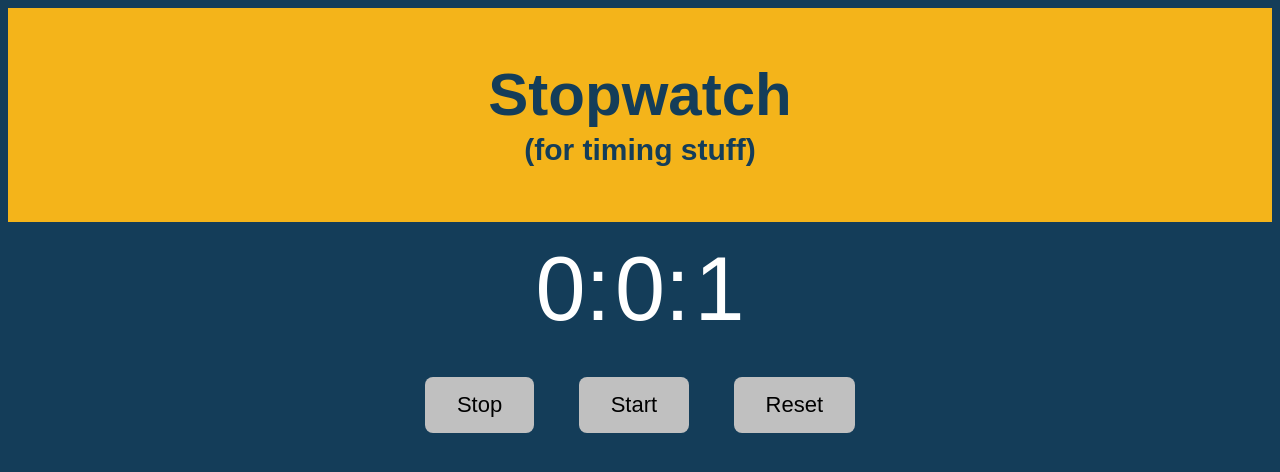
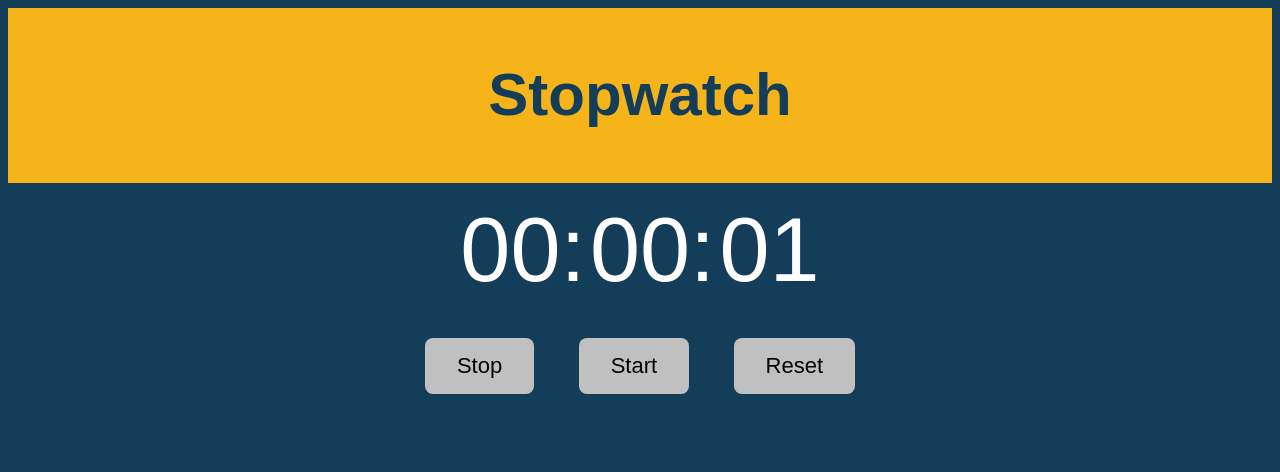
Before and after one commit to jwildermuth/stopwatch-in-js, a plain HTML site: page index.html in a window 1280 px wide. Both pictures are taken after a click on the button "Start". Drawn offline with Linux system fonts and the light colour scheme; a web font is replaced by a local one.

Commit message:
stopwatch: use 2 digits

```diff
--- a/index.html
+++ b/index.html
@@ -9,7 +9,6 @@
 <body>
   <header>
     <h1>Stopwatch</h1>
-    <h2>(for timing stuff)</h2>
   </header>
 
   <main>
--- a/stopwatch.js
+++ b/stopwatch.js
@@ -8,20 +8,25 @@ let secs = document.getElementById('sec');
 
 window.onload = resetTimer();
 
+function clean(n, colon = false) {
+  n = n.toLocaleString('en-US', {minimumIntegerDigits: 2});
+  return colon ? n + ':' : n;
+}
+
 function updateDisplay() {
-  hours.innerHTML = h + ':';
-  mins.innerHTML = m + ':';
-  secs.innerHTML = s;
-  console.log(h, m, s);
+  hours.innerHTML = clean(h, true);
+  mins.innerHTML = clean(m, true);
+  secs.innerHTML = clean(s);
+  //console.log(h, m, s);
   s++;
   }
 
 function resetTimer() {
   clearInterval(isRunning);
   h, m, s = 0;
-  hours.innerHTML = '0:';
-  mins.innerHTML = '0:';
-  secs.innerHTML = '0';
+  hours.innerHTML = clean(h, true);
+  mins.innerHTML = clean(m, true);
+  secs.innerHTML = clean(s);
 }
 
 function stopTimer() {
```
